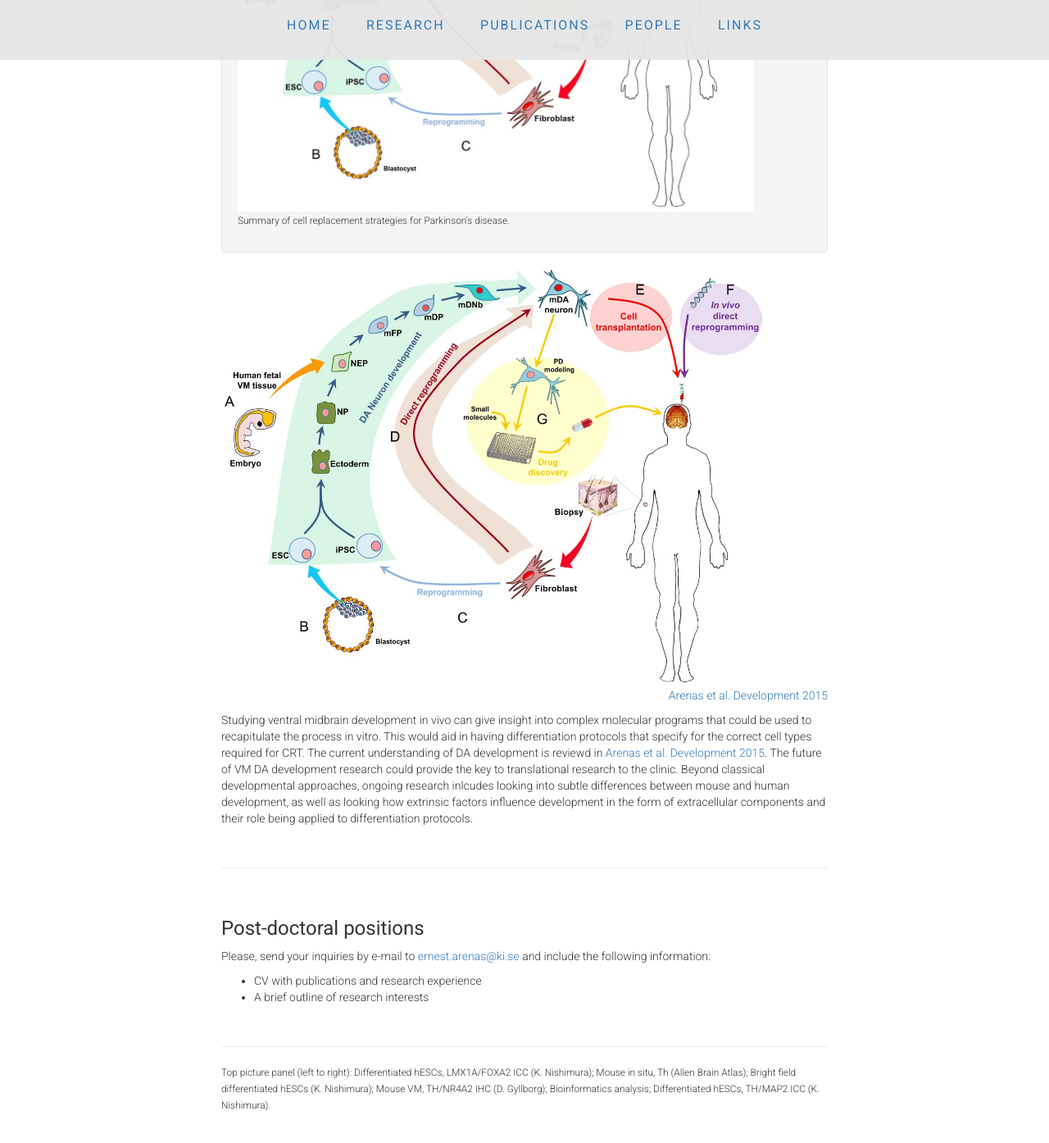
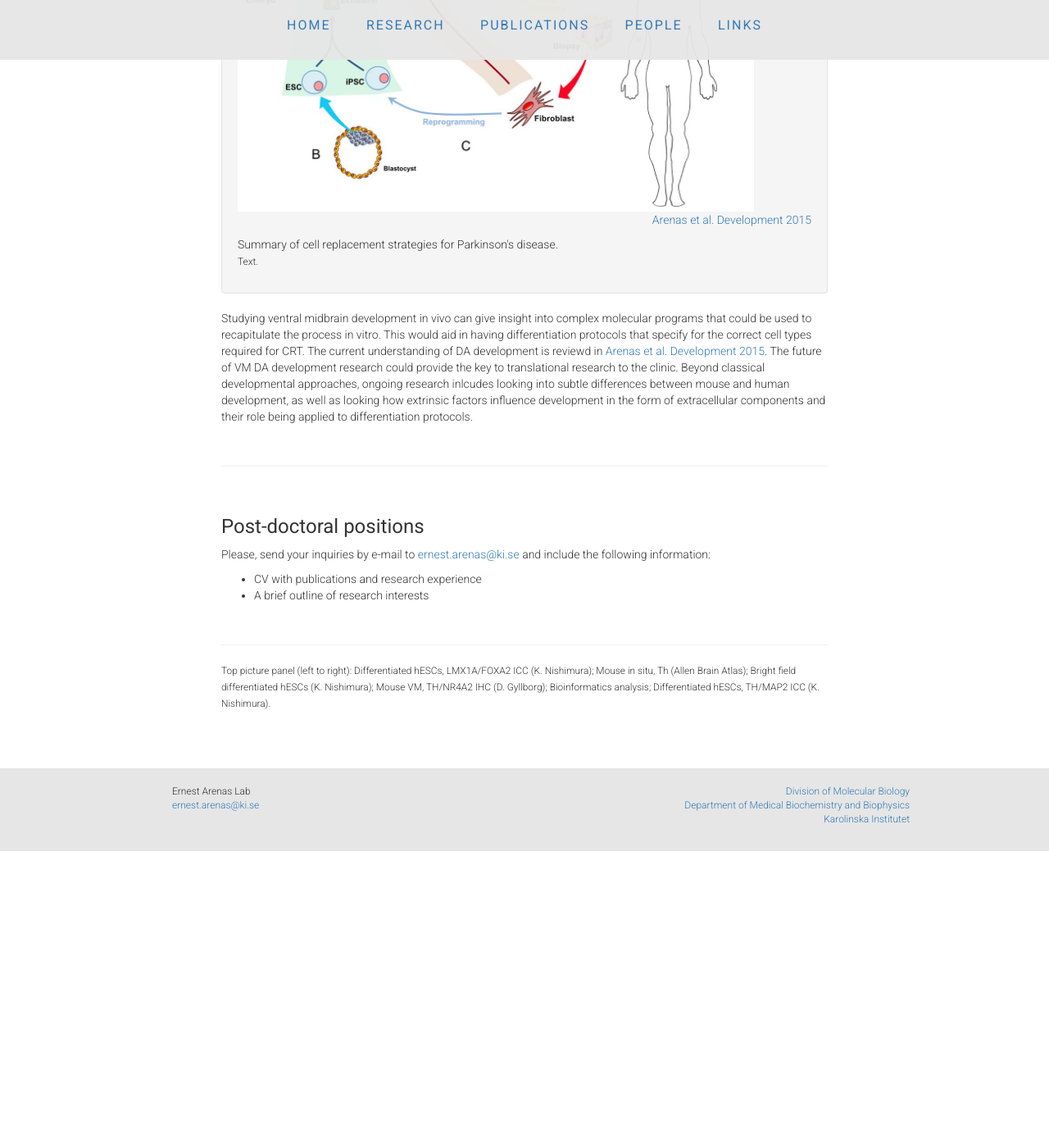
Before and after one commit to ArenasLab/arenaslab.github.io, a Jekyll site: the page research/index.html, which Jekyll copies as it is, in a window 1280 px wide and 1400 px high, scrolled down 1567 px. Shown: the top 1394 px of the window at 82% size. Built offline with Jekyll 4.4.1, drawn with Linux system fonts in a browser that asks for light colours; after the commit the page ends 2605 px from its top, so only the background shows below that; some of the changed lines change nothing that is shown.

Commit message:
Update index.html

```diff
--- a/research/index.html
+++ b/research/index.html
@@ -81,19 +81,14 @@
             <li class="media">
               <div class="media-body">
 		<img style='width: 90%; object-fit: contain' align="center" src="/img/F4.jpg"/>
-                <!-- <img class="pull-left" style="margin-right:10px;" src="IMAGE FILE HERE" height="300px";> -->
-                <!--  <strong class="media-heading"><a href="LINK TO ARTICLE/NEWS HERE">TITLE FOR LINK HERE</a></strong> -->
-                <p><small>Summary of cell replacement strategies for Parkinson's disease.</small></p>
-                 <!-- <p>PARAGRAPH TEXT HERE</p>
-                FOR ADDITIONAL LINKS INCLUDE LINES BELOW, OTHERWISE REMOVE
-                <p><a href="LINK HERE">TITLE FOR LINK</a></p>
-                <p><a href="LINK HERE">TITLE FOR LINK</a></p> -->
+                <p align="right"><a href="http://dev.biologists.org/content/142/11/1918.long">Arenas et al. Development 2015</a></p>
+		      <p>Summary of cell replacement strategies for Parkinson's disease.<br>
+		 <small>Text.</small></p>
+
               </div>
              </li>
            </div>
 
-	       <img style='width: 90%; object-fit: contain' align="center" src="/img/F4.jpg"/>
-	  <p align="right"><a href="http://dev.biologists.org/content/142/11/1918.long">Arenas et al. Development 2015</a></p>
 	  <p>Studying ventral midbrain development in vivo can give insight into complex molecular programs that could be used to recapitulate
 	       the process in vitro. This would aid in having differentiation protocols that specify for the correct cell types required for CRT.
 	       The current understanding of DA development is reviewd in <a href="http://dev.biologists.org/content/142/11/1918.long">Arenas et al. Development 2015</a>.
```
